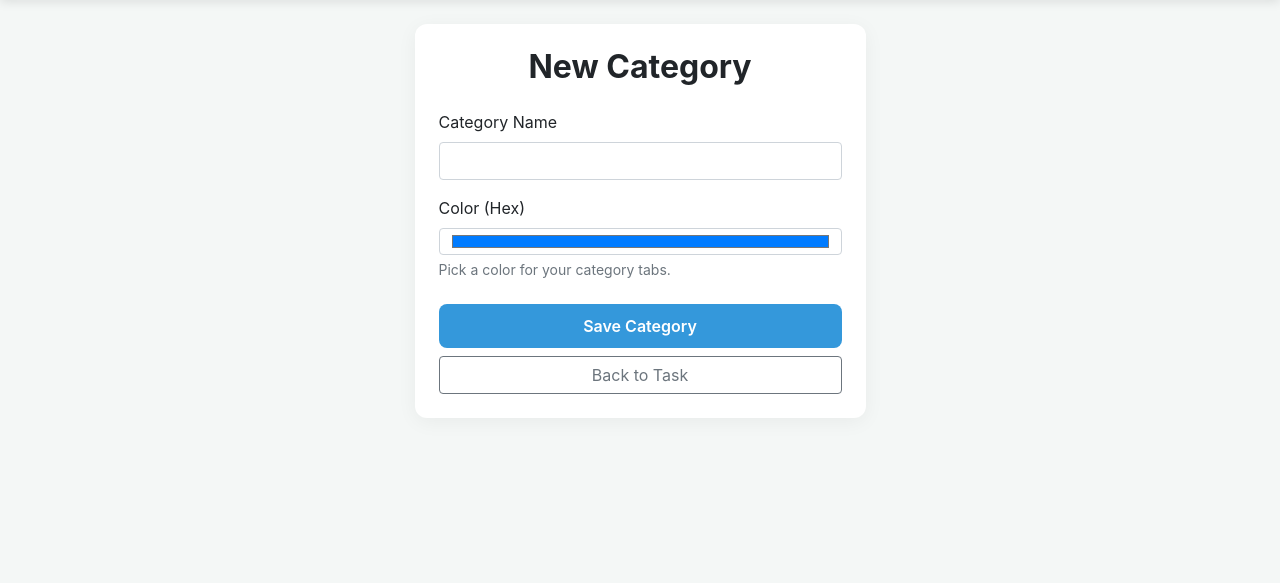
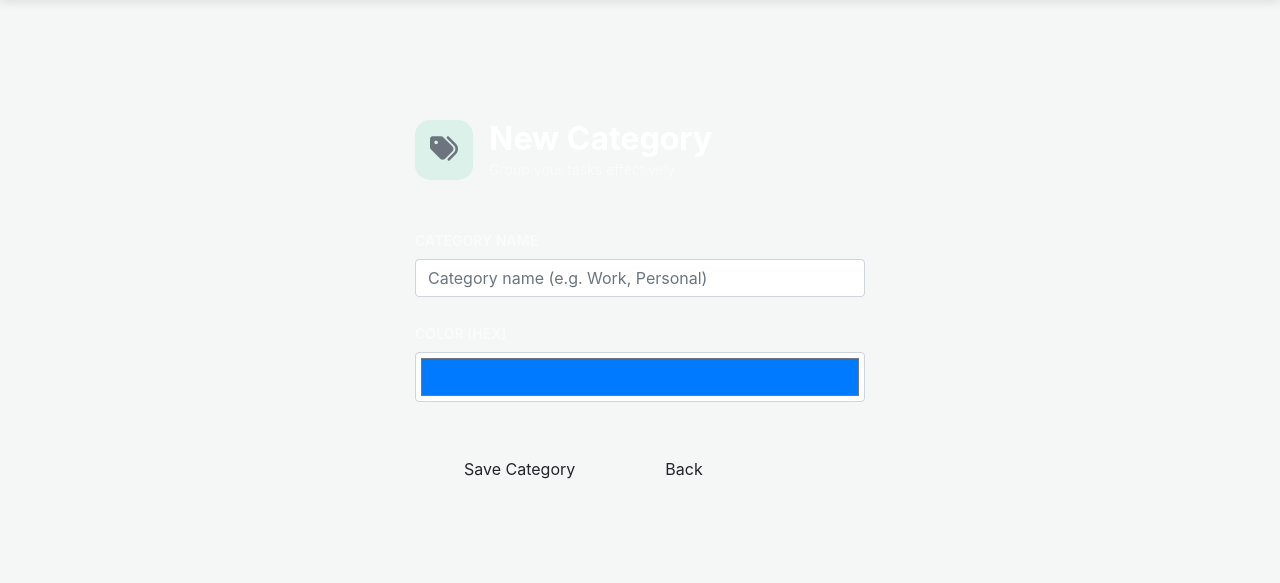
Before and after one commit to bereket-7/Synapse, a Flask app: page /category/new in a window 1280 px wide. Shown: the part 56-639 px from the top of the page. Run offline with Flask 2, Linux system fonts and the light colour scheme; the visitor is signed in with stand-in values (Sample User, id 1); data comes from the database, SQL or seed files in the repository.

Commit message:
create category and indx refactore

```diff
--- a/app/templates/create_category.html
+++ b/app/templates/create_category.html
@@ -1,24 +1,32 @@
 {% extends "base.html" %}
 
 {% block content %}
-<div class="row justify-content-center">
-    <div class="col-md-5">
-        <div class="card p-4">
-            <h2 class="text-center mb-4 fw-bold">New Category</h2>
+<div class="row justify-content-center py-5">
+    <div class="col-md-6">
+        <div class="glass-card p-5">
+            <div class="d-flex align-items-center mb-5">
+                <div class="icon-box me-3" style="background: rgba(16, 185, 129, 0.1); padding: 15px; border-radius: 15px;">
+                    <i class="fas fa-tags fs-3 text-secondary"></i>
+                </div>
+                <div>
+                    <h2 class="fw-bold text-white mb-0">New Category</h2>
+                    <p class="text-white-50 small mb-0">Group your tasks effectively</p>
+                </div>
+            </div>
+
             <form method="POST">
                 {{ form.hidden_tag() }}
-                <div class="mb-3">
-                    {{ form.name.label(class="form-label") }}
-                    {{ form.name(class="form-control") }}
+                <div class="mb-4">
+                    {{ form.name.label(class="form-label text-white-50 small fw-bold text-uppercase") }}
+                    {{ form.name(class="form-control form-control-modern", placeholder="Category name (e.g. Work, Personal)") }}
                 </div>
-                <div class="mb-4">
-                    {{ form.color.label(class="form-label") }}
-                    {{ form.color(class="form-control", type="color") }}
-                    <div class="form-text">Pick a color for your category tabs.</div>
+                <div class="mb-5">
+                    {{ form.color.label(class="form-label text-white-50 small fw-bold text-uppercase") }}
+                    {{ form.color(class="form-control form-control-modern", type="color", style="height: 50px; padding: 5px;") }}
                 </div>
-                <div class="d-grid gap-2">
-                    {{ form.submit(class="btn btn-primary") }}
-                    <a href="{{ url_for('tasks.create_task') }}" class="btn btn-outline-secondary">Back to Task</a>
+                <div class="d-flex gap-3">
+                    {{ form.submit(class="btn btn-modern px-5") }}
+                    <a href="{{ url_for('tasks.create_task') }}" class="btn btn-secondary-modern px-4">Back</a>
                 </div>
             </form>
         </div>
```
Also changed, not shown: app/templates/index.html (+46 -24 lines).
